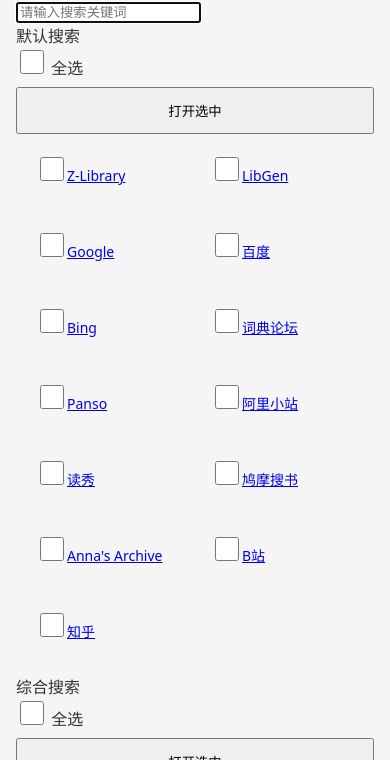
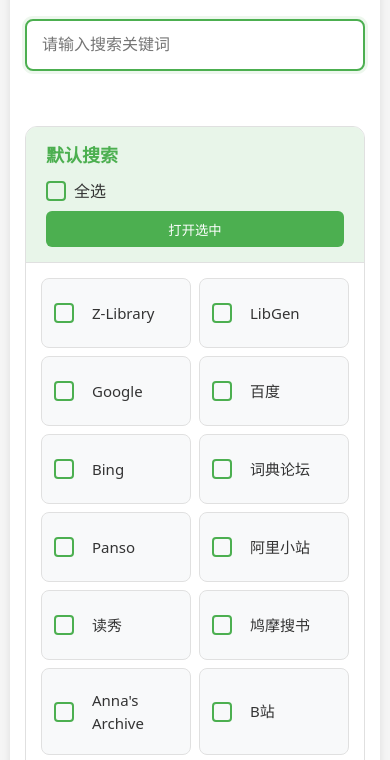
Before and after one commit to li-xiao-ming123/tgw-search, a plain HTML site: page index.html in a window 390 px wide. Shown: the part 105-865 px from the top of the page. Drawn offline with Linux system fonts and the light colour scheme.

Commit message:
Update index.html

```diff
--- a/index.html
+++ b/index.html
@@ -20,140 +20,315 @@
         /* 基础变量设置 */
         :root {
             --primary-color: #4CAF50;
+            --primary-light: #e8f5e9;
             --primary-hover: #45a049;
             --background-color: #f5f5f5;
             --card-background: #ffffff;
             --text-color: #333333;
             --border-color: #e0e0e0;
-            --hover-color: #f8f8f8;
             --shadow-color: rgba(0, 0, 0, 0.1);
-            --category-header: #f9f9f9;
             --grid-columns-mobile: 2;
             --grid-columns-tablet: 3;
             --grid-columns-desktop: 4;
             --grid-columns-large: 5;
-            --item-min-width: 140px;
             --spacing-unit: 8px;
         }
 
         /* 基础样式 */
         body {
-            font-family: system-ui, -apple-system, BlinkMacSystemFont, 'Segoe UI', Roboto, Oxygen, Ubuntu, Cantarell, sans-serif;
+            font-family: system-ui, -apple-system, BlinkMacSystemFont, 'Segoe UI', Roboto, sans-serif;
             max-width: 1200px;
             margin: 0 auto;
             padding: 20px;
             background: var(--background-color);
             color: var(--text-color);
+            line-height: 1.5;
         }
 
-        /* 在现有样式中添加或更新以下内容 */
-        :root {
-            --grid-columns-mobile: 2;
-            --grid-columns-tablet: 3;
-            --grid-columns-desktop: 4;
-            --grid-columns-large: 5;
-            --item-min-width: 140px;
-            --spacing-unit: 8px;
+        .container {
+            background: var(--card-background);
+            padding: 30px;
+            border-radius: 12px;
+            box-shadow: 0 2px 8px var(--shadow-color);
         }
 
+        h1 {
+            text-align: center;
+            color: var(--text-color);
+            margin-bottom: 30px;
+            font-size: 2em;
+            font-weight: 600;
+        }
+
+        /* 搜索框样式 */
+        .search-box {
+            width: 100%;
+            padding: 15px;
+            margin: 0 0 30px;
+            border: 2px solid var(--border-color);
+            border-radius: 8px;
+            font-size: 16px;
+            transition: all 0.3s ease;
+            box-sizing: border-box;
+        }
+
+        .search-box:focus {
+            outline: none;
+            border-color: var(--primary-color);
+            box-shadow: 0 0 0 3px rgba(76, 175, 80, 0.1);
+        }
+
+        /* 分类样式 */
+        .category {
+            margin: 25px 0;
+            background: white;
+            border-radius: 12px;
+            overflow: hidden;
+            border: 1px solid var(--border-color);
+        }
+
+        .category-header {
+            display: flex;
+            justify-content: space-between;
+            align-items: center;
+            padding: 15px 20px;
+            background: var(--primary-light);
+            border-bottom: 1px solid var(--border-color);
+        }
+
+        .category-title {
+            font-weight: 600;
+            font-size: 18px;
+            color: var(--primary-color);
+        }
+
+        .header-actions {
+            display: flex;
+            align-items: center;
+            gap: 15px;
+        }
+
+        /* 复选框样式 */
+        .checkbox-wrapper {
+            display: flex;
+            align-items: center;
+            gap: 8px;
+            user-select: none;
+        }
+
+        .site-checkbox {
+            appearance: none;
+            -webkit-appearance: none;
+            width: 20px;
+            height: 20px;
+            border: 2px solid var(--primary-color);
+            border-radius: 4px;
+            margin: 0;
+            cursor: pointer;
+            position: relative;
+            transition: all 0.2s ease;
+        }
+
+        .site-checkbox:checked {
+            background-color: var(--primary-color);
+        }
+
+        .site-checkbox:checked::after {
+            content: '✓';
+            position: absolute;
+            color: white;
+            font-size: 14px;
+            left: 4px;
+            top: 0;
+        }
+
+        /* 按钮样式 */
+        .batch-open {
+            background: var(--primary-color);
+            color: white;
+            border: none;
+            padding: 8px 16px;
+            border-radius: 6px;
+            cursor: pointer;
+            font-weight: 500;
+            transition: all 0.3s ease;
+            min-height: 36px;
+        }
+
+        .batch-open:hover {
+            background: var(--primary-hover);
+            transform: translateY(-1px);
+        }
+
+        /* 网格布局 */
         .link-grid {
             display: grid;
-            gap: var(--spacing-unit);
-            padding: var(--spacing-unit);
+            gap: 12px;
+            padding: 20px;
         }
 
-        /* 移动端（小于768px） */
+        /* 网站项样式 */
+        .custom-site-item {
+            display: flex;
+            align-items: center;
+            gap: 10px;
+            padding: 12px;
+            background: #f8f9fa;
+            border: 1px solid var(--border-color);
+            border-radius: 8px;
+            transition: all 0.3s ease;
+            min-height: 44px;
+        }
+
+        .custom-site-item:hover {
+            transform: translateY(-2px);
+            box-shadow: 0 2px 8px var(--shadow-color);
+            border-color: var(--primary-color);
+        }
+
+        .search-link {
+            flex: 1;
+            text-decoration: none;
+            color: var(--text-color);
+            font-size: 15px;
+            padding: 8px;
+            text-align: left;
+        }
+
+        .search-link:hover {
+            color: var(--primary-color);
+        }
+
+        .delete-btn {
+            background: #dc3545;
+            color: white;
+            border: none;
+            padding: 6px 12px;
+            border-radius: 6px;
+            cursor: pointer;
+            font-size: 13px;
+            transition: all 0.3s ease;
+        }
+
+        .delete-btn:hover {
+            background: #c82333;
+        }
+
+        /* 通知样式 */
+        .notification {
+            position: fixed;
+            bottom: 30px;
+            left: 50%;
+            transform: translateX(-50%);
+            background: rgba(0, 0, 0, 0.9);
+            color: white;
+            padding: 12px 24px;
+            border-radius: 8px;
+            display: none;
+            z-index: 1000;
+            font-weight: 500;
+        }
+
+        /* 模态框样式 */
+        .modal {
+            position: fixed;
+            top: 0;
+            left: 0;
+            width: 100%;
+            height: 100%;
+            background: rgba(0, 0, 0, 0.5);
+            display: none;
+            justify-content: center;
+            align-items: center;
+            z-index: 1000;
+            backdrop-filter: blur(4px);
+        }
+
+        .modal-content {
+            background: var(--card-background);
+            padding: 30px;
+            border-radius: 12px;
+            width: 90%;
+            max-width: 500px;
+            box-shadow: 0 8px 16px var(--shadow-color);
+        }
+
+        /* 响应式布局 */
         @media (max-width: 767px) {
             body {
-                padding: var(--spacing-unit);
+                padding: 10px;
             }
 
             .container {
-                padding: var(--spacing-unit);
+                padding: 15px;
             }
 
             .link-grid {
                 grid-template-columns: repeat(var(--grid-columns-mobile), 1fr);
+                gap: 8px;
+                padding: 15px;
             }
 
             .category-header {
                 flex-direction: column;
-                gap: var(--spacing-unit);
+                align-items: stretch;
+                gap: 10px;
             }
 
             .header-actions {
                 flex-wrap: wrap;
-                gap: var(--spacing-unit);
-            }
-
-            .custom-site-item {
-                padding: var(--spacing-unit);
-            }
-
-            .search-link {
-                font-size: 14px;
+                gap: 8px;
             }
 
             .batch-open {
                 width: 100%;
-                margin-top: var(--spacing-unit);
             }
         }
 
-        /* 平板（768px - 1023px） */
         @media (min-width: 768px) and (max-width: 1023px) {
             .link-grid {
                 grid-template-columns: repeat(var(--grid-columns-tablet), 1fr);
             }
         }
 
-        /* 桌面端（1024px - 1439px） */
         @media (min-width: 1024px) and (max-width: 1439px) {
             .link-grid {
                 grid-template-columns: repeat(var(--grid-columns-desktop), 1fr);
             }
         }
 
-        /* 大屏幕（1440px及以上） */
         @media (min-width: 1440px) {
             .link-grid {
                 grid-template-columns: repeat(var(--grid-columns-large), 1fr);
             }
         }
 
-        /* 触摸设备优化 */
-        @media (hover: none) {
-            .custom-site-item {
-                padding: calc(var(--spacing-unit) * 1.5);
+        /* 深色模式 */
+        @media (prefers-color-scheme: dark) {
+            :root {
+                --background-color: #1a1a1a;
+                --card-background: #2d2d2d;
+                --text-color: #ffffff;
+                --border-color: #404040;
+                --primary-light: #1b5e20;
             }
 
-            .site-checkbox {
-                min-width: 24px;
-                min-height: 24px;
+            .custom-site-item {
+                background: #333;
             }
 
-            .batch-open {
-                padding: calc(var(--spacing-unit) * 1.5) calc(var(--spacing-unit) * 2);
+            .search-box {
+                background: var(--card-background);
+                color: var(--text-color);
             }
         }
 
-        /* 确保在任何设备上的最小点击区域 */
-        .custom-site-item {
-            min-height: 44px;
-        }
-
-        .search-link, .batch-open, .delete-btn {
-            min-height: 44px;
-            min-width: 44px;
-        }
-
-        /* 优化加载性能 */
+        /* 性能优化 */
         .custom-site-item {
             will-change: transform;
             transform: translateZ(0);
         }
 
-        /* 优化动画性能 */
         @media (prefers-reduced-motion: reduce) {
             * {
                 animation-duration: 0.01ms !important;
@@ -162,8 +337,8 @@
                 scroll-behavior: auto !important;
             }
         }
+    </style>
 
-    </style>
 
 </head>
 <body>
```
